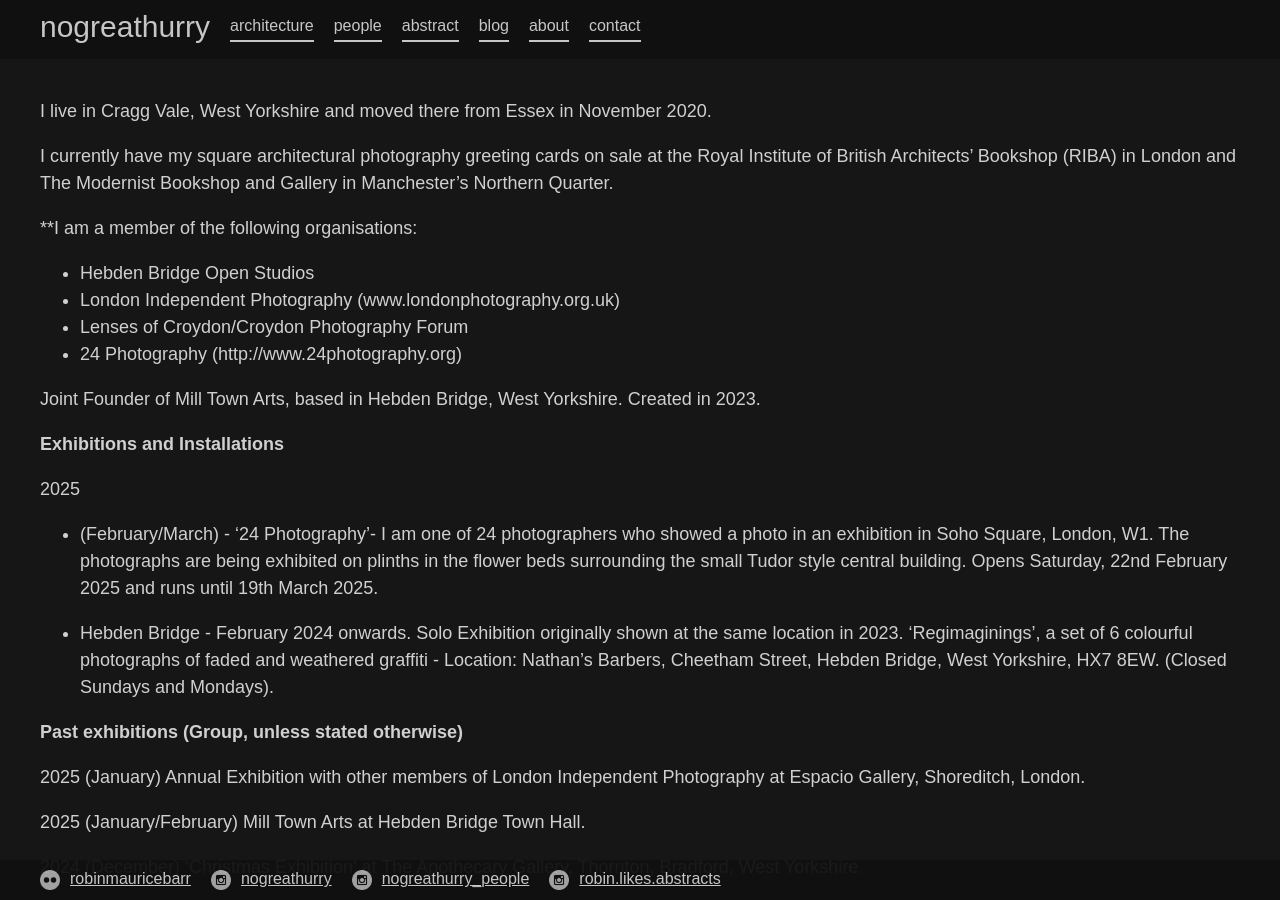
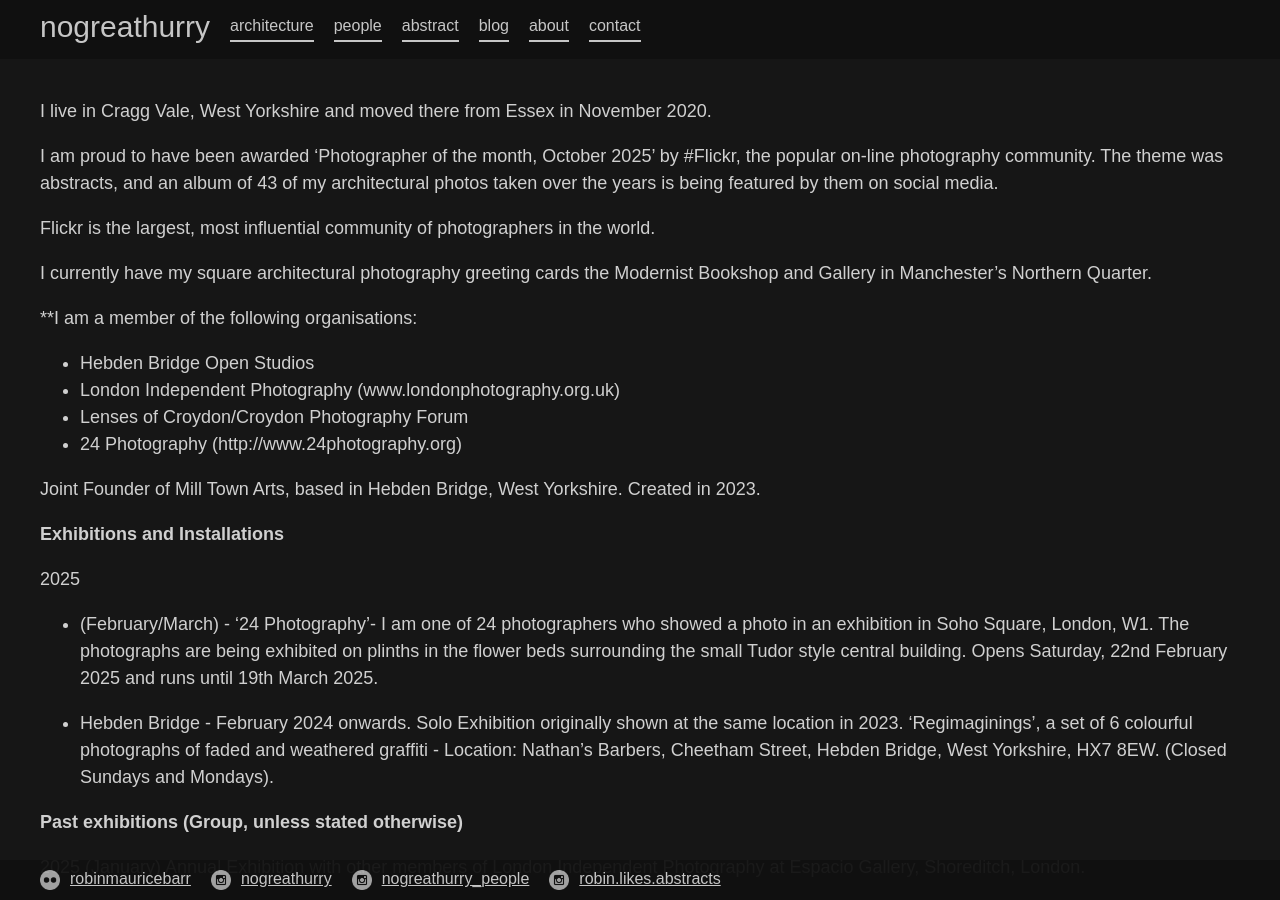
Before and after one commit to 987poiuytrewq/nogreathurry, a Jekyll site: the page built from blog.md, in a window 1280 px wide and 900 px high. Built offline with Jekyll 4.4.1, drawn with Linux system fonts in a browser that asks for light colours.

Commit message:
Updated Blog

```diff
--- a/blog.md
+++ b/blog.md
@@ -5,7 +5,11 @@ layout: blog
 
 I live in Cragg Vale, West Yorkshire and moved there from Essex in November 2020.
 
-I currently have my square architectural photography greeting cards on sale at the Royal Institute of British Architects' Bookshop (RIBA) in London and The Modernist Bookshop and Gallery in Manchester's Northern Quarter.
+I am proud to have been awarded 'Photographer of the month, October 2025' by #Flickr, the popular on-line photography community.  The theme was abstracts, and an album of 43 of my architectural photos taken over the years is being featured by them on social media.
+
+Flickr is the largest, most influential community of photographers in the world.
+
+I currently have my square architectural photography greeting cards the Modernist Bookshop and Gallery in Manchester's Northern Quarter.
 
 **I am a member of the following organisations:
 
```
